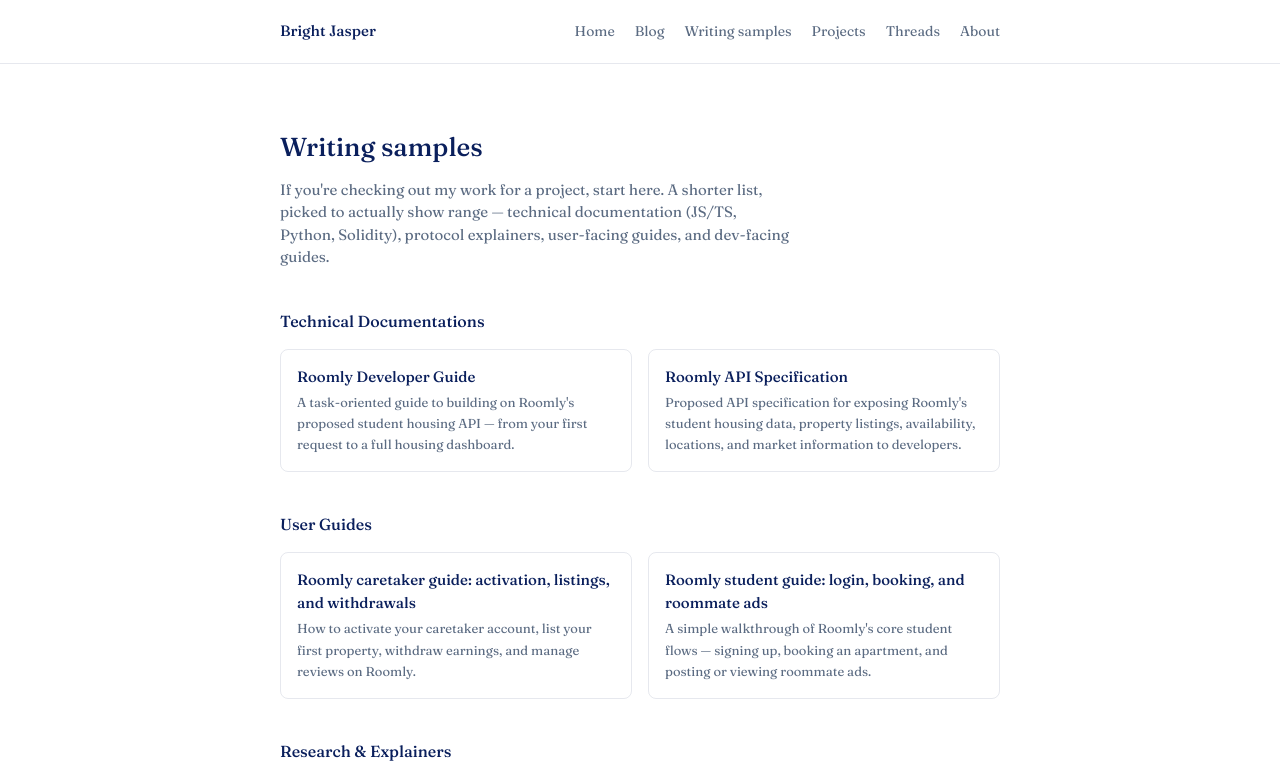
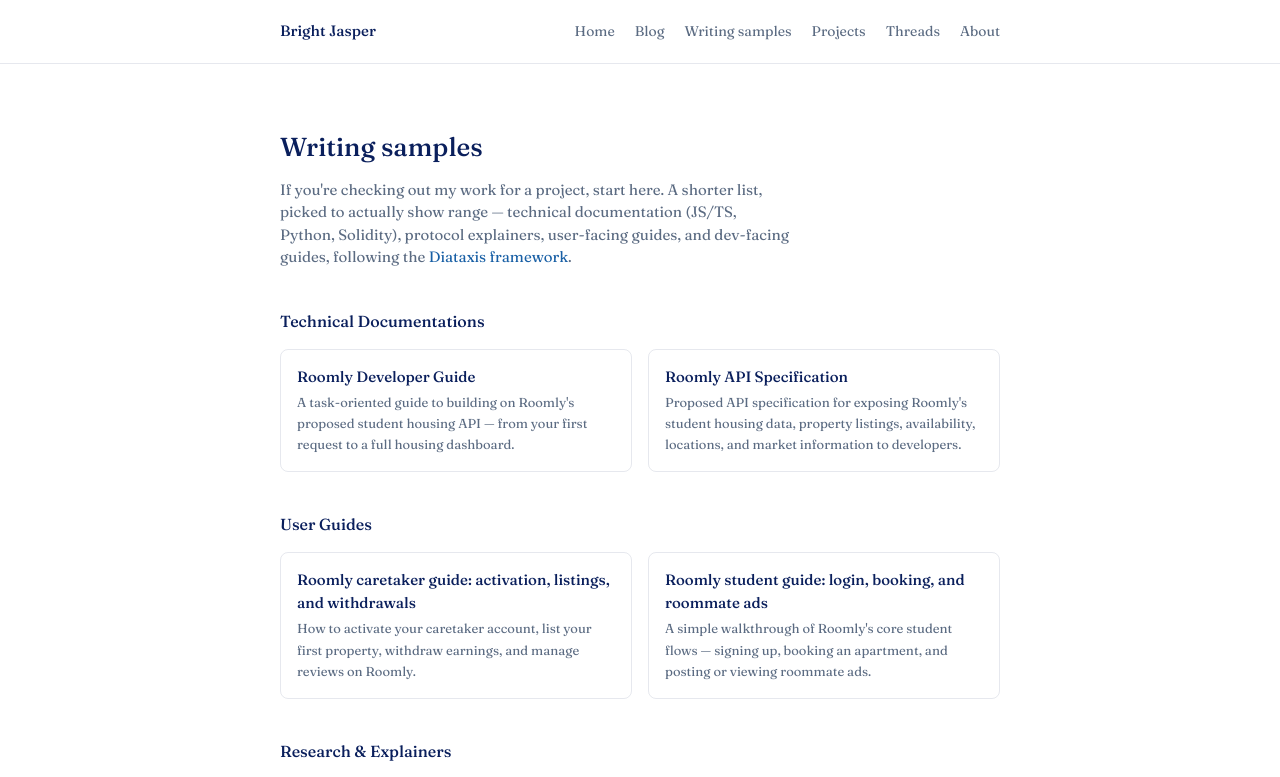
Before and after one commit to Aura-pix/bright-jasper, a Next.js app: page /writing-samples in a window 1280 px wide. Shown: the top 777 px of the page. Built offline with nearby package versions, Linux system fonts and the light colour scheme.

Commit message:
Enhance writing samples introduction with Diataxis link
Updated the introduction paragraph to include a reference to the Diataxis framework.

```diff
--- a/app/writing-samples/page.js
+++ b/app/writing-samples/page.js
@@ -15,10 +15,19 @@
     <div className="max-w-3xl mx-auto px-6 py-16">
       <h1 className="text-[26px] font-medium text-ink mb-3">Writing samples</h1>
       <p className="text-[15px] text-muted mb-10 max-w-lg">
-        If you're checking out my work for a project, start here. A shorter list, picked to
-        actually show range — technical documentation (JS/TS, Python, Solidity), protocol
-        explainers, user-facing guides, and dev-facing guides.
-      </p>
+  If you're checking out my work for a project, start here. A shorter list, picked to
+  actually show range — technical documentation (JS/TS, Python, Solidity), protocol
+  explainers, user-facing guides, and dev-facing guides, following the{' '}
+  <a
+    href="https://diataxis.fr"
+    target="_blank"
+    rel="noopener noreferrer"
+    className="text-accent hover:underline"
+  >
+    Diataxis framework
+  </a>
+  .
+</p>
 
       {samples.length === 0 ? (
         <p className="text-[14px] text-muted">
```
